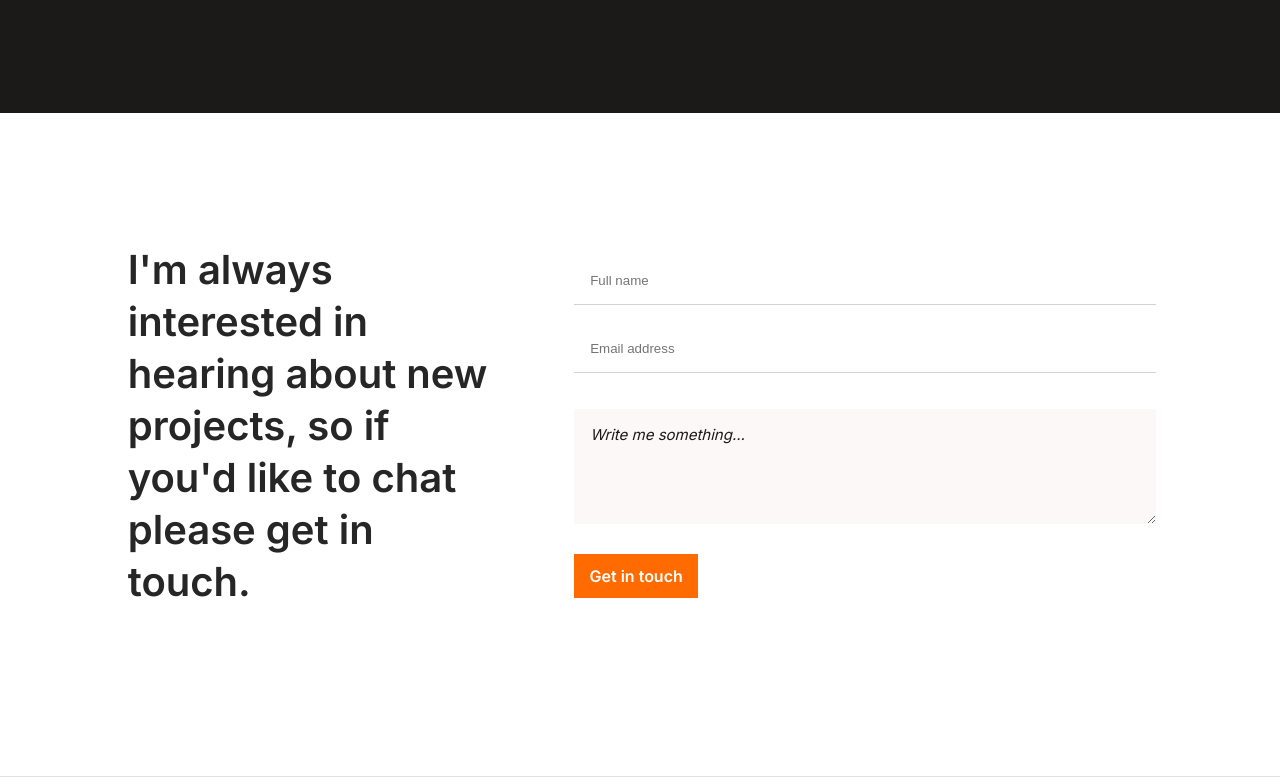
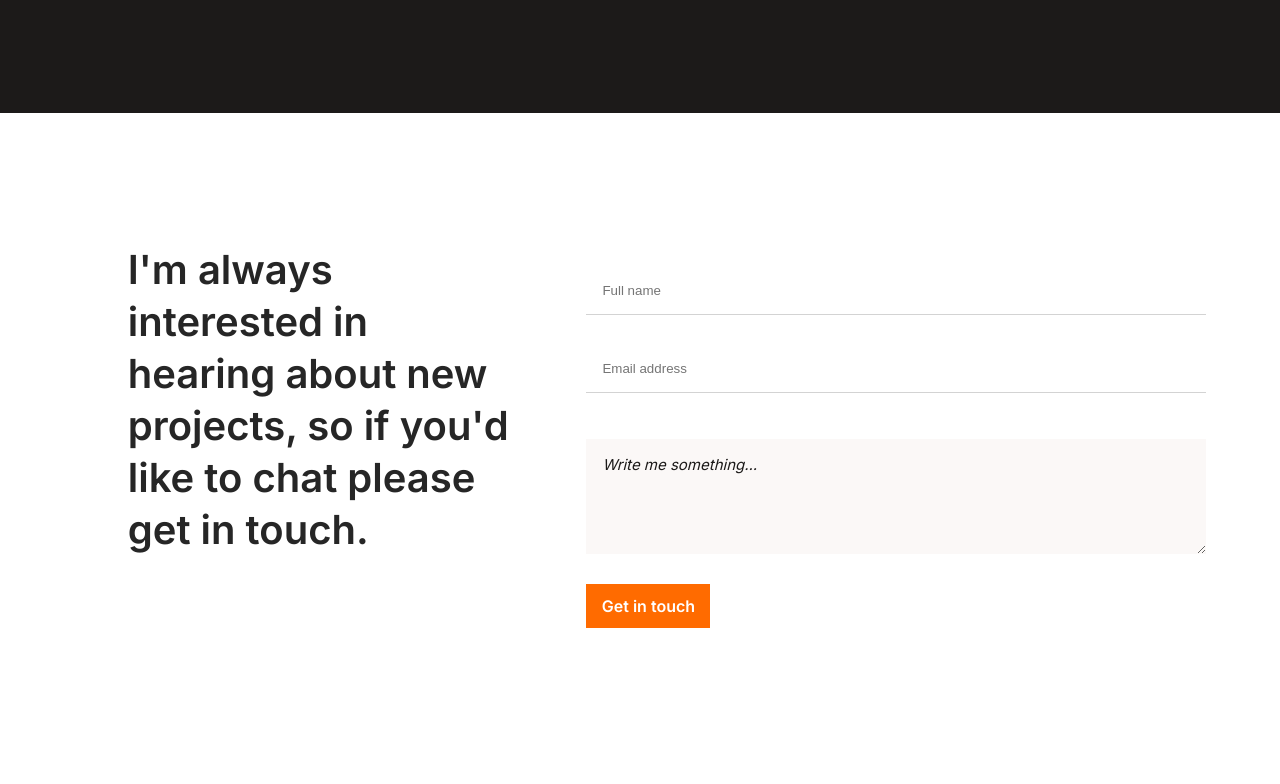
Before and after one commit to Abbas-Aljuaifari/The-Portfolio, a website: page index.html in a window 1280 px wide. Shown: the part 4260-5044 px from the top of the page. Drawn offline with Linux system fonts and the light colour scheme.

Commit message:
fix css file and linters errors

```diff
--- a/style.css
+++ b/style.css
@@ -309,7 +309,8 @@ ul {
 .work-card {
   display: flex;
   flex-direction: column;
-  background-image: linear-gradient(
+  background-image:
+    linear-gradient(
       180.45deg,
       rgba(38, 38, 38, 0) 0.75%,
       rgba(38, 38, 38, 0.9) 61.94%
@@ -488,7 +489,6 @@ ul {
   text-align: center;
   font-size: 2em;
   padding-top: 5vh;
-  margin-bottom: 10vh;
   margin: 15px;
 }
 
@@ -790,7 +790,7 @@ footer ul {
     color: #262626;
     padding-left: 7.2%;
     padding-top: 7.5%;
-    width: 58%;
+    width: 59%;
   }
 
   .inputs textarea {
@@ -806,7 +806,7 @@ footer ul {
 
   .contact-form {
     width: 90%;
-    margin-top: 100fpx;
+    margin-top: 100px;
     margin-bottom: 54px;
     justify-content: center;
     align-items: start;
@@ -859,7 +859,10 @@ footer ul {
   }
 
   .contact-form {
-    padding-top: 100px;
-    padding-right: 100px;
+    padding-right: 50px;
+  }
+
+  .inputs {
+    padding-top: 10px;
   }
 }
```
